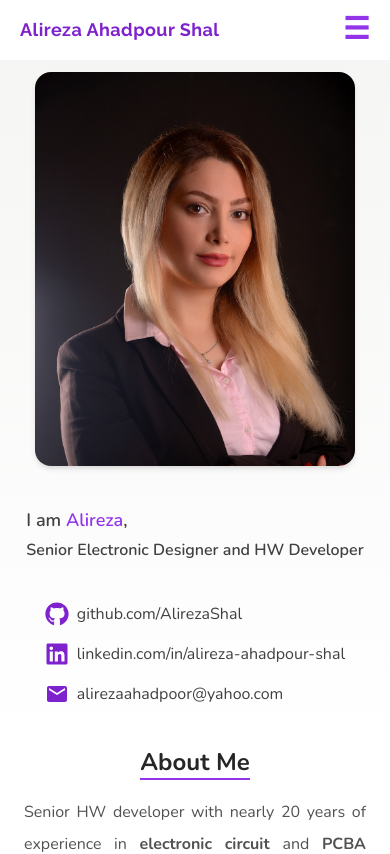
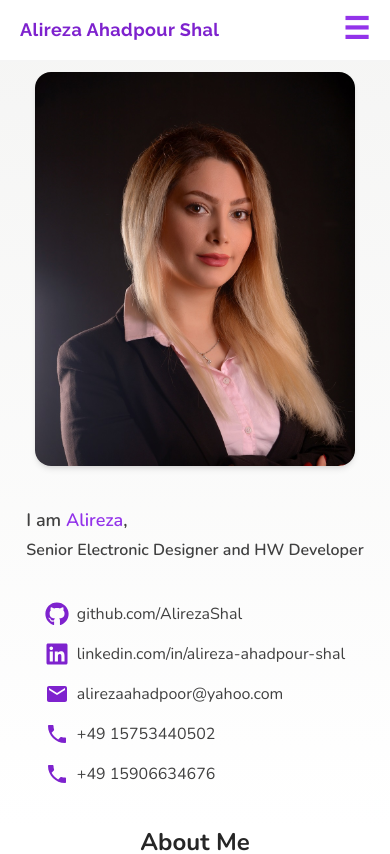
Before and after one commit to AlirezaShal/Portfolio_Alireza, a React (Vite) app: page / in a window 390 px wide. Shown: the top 854 px of the page. Built offline with nearby package versions, Linux system fonts and the light colour scheme.

Commit message:
add phone number

```diff
--- a/src/components/modules/AboutMe.jsx
+++ b/src/components/modules/AboutMe.jsx
@@ -19,7 +19,7 @@ function AboutMe() {
           <p className="lg:text-xl text-m mx-auto leading-8 text-neutral-600 text-justify ">
             Senior HW developer with nearly 20 years of experience in{" "}
             <span className="font-bold">electronic circuit </span> and{" "}
-            <span className="font-bold">PCBA design </span> , from concept to
+            <span className="font-bold"> PCBA design </span> , from concept to
             mass production. Expert in requirement analysis, architecture, HW-SW
             interfaces, safety analysis,{" "}
             <span className="font-bold">FMEA/FMEDA</span>, and component
--- a/src/components/modules/Header.jsx
+++ b/src/components/modules/Header.jsx
@@ -62,14 +62,14 @@ function Header() {
                 className="absolute right-0 mt-2 w-40 bg-white border rounded shadow-lg z-50"
               >
                 <a
-                  href="/portfolio-of-zahra-reihani/resume.pdf"
+                  href="/Portfolio-ALireza/public/Full CV-Ahadpour-2025.pdf"
                   download
                   className="block px-4 py-2 text-gray-700 hover:bg-purple-100"
                 >
                   English
                 </a>
                 <a
-                  href="/portfolio-of-zahra-reihani/LebenslaufFull.pdf"
+                  href="/Portfolio-ALireza/public/Full CV-Ahadpour-2025.pdf"
                   download
                   className="block px-4 py-2 text-gray-700 hover:bg-purple-100"
                 >
--- a/src/components/modules/Introduction.jsx
+++ b/src/components/modules/Introduction.jsx
@@ -1,7 +1,8 @@
 // eslint-disable-next-line no-unused-vars
 import { motion } from "framer-motion";
 import { FaGithub, FaLinkedin } from "react-icons/fa";
-import { MdEmail } from "react-icons/md";
+import { MdEmail, MdPhone } from "react-icons/md";
+
 import profile from "../../assets/projects/mypic.jpg";
 
 const container = (delay) => ({
@@ -86,6 +87,14 @@ function Introduction() {
             alirezaahadpoor@yahoo.com
           </a>
         </p>
+        <p className="flex items-center gap-2 text-neutral-700 hover:text-purple-700">
+          <MdPhone className="h-6 w-6 text-purple-700" />
+          <a href="tel:+4915753440502">+49 15753440502</a>
+        </p>
+        <p className="flex items-center gap-2 text-neutral-700 hover:text-purple-700">
+          <MdPhone className="h-6 w-6 text-purple-700" />
+          <a href="tel:+4915906634676">+49 15906634676</a>
+        </p>
       </motion.div>
     </div>
   );
```
Also changed, not shown: 1 other file (tests, documents, lock files or other folders).
